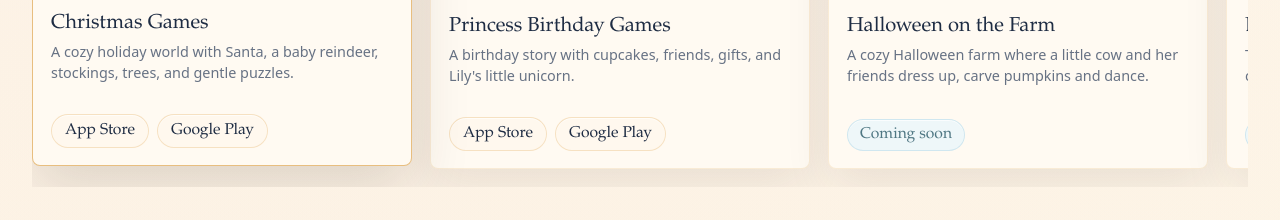
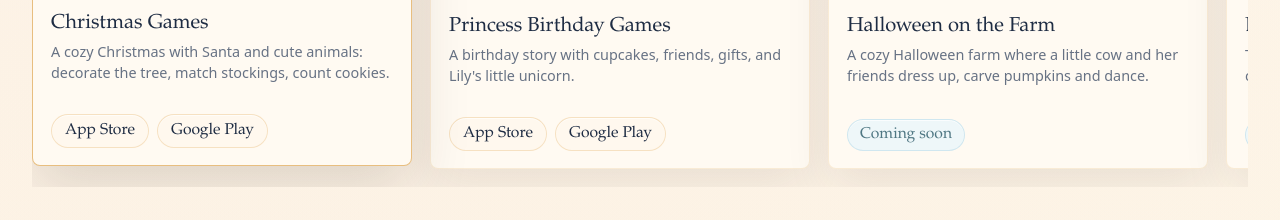
Before and after one commit to AtlantisPlay/abetkasmart.com, a plain HTML site: page index.html in a window 1280 px wide. Shown: the part 1029-1249 px from the top of the page. Drawn offline with Linux system fonts and the light colour scheme.

Commit message:
Christmas 1.1: card text from App Store promo

```diff
--- a/index.html
+++ b/index.html
@@ -83,7 +83,7 @@
               <video class="game-card-video" src="Assets/Video/christmas-preview.mp4" poster="Assets/Video/christmas-preview-poster.jpg" muted loop playsinline preload="none" aria-hidden="true"></video>
               <div class="game-card-body">
                 <strong>Christmas Games</strong>
-                <span>A cozy holiday world with Santa, a baby reindeer, stockings, trees, and gentle puzzles.</span>
+                <span>A cozy Christmas with Santa and cute animals: decorate the tree, match stockings, count cookies.</span>
                 <div class="game-card-actions">
                   <a href="https://apps.apple.com/app/christmas-games-for-kids-3-5/id6756796485" target="_blank" rel="noopener noreferrer">App Store</a>
                   <a href="https://play.google.com/store/apps/details?id=com.abetkasmart.christmasgames" target="_blank" rel="noopener noreferrer">Google Play</a>
```
